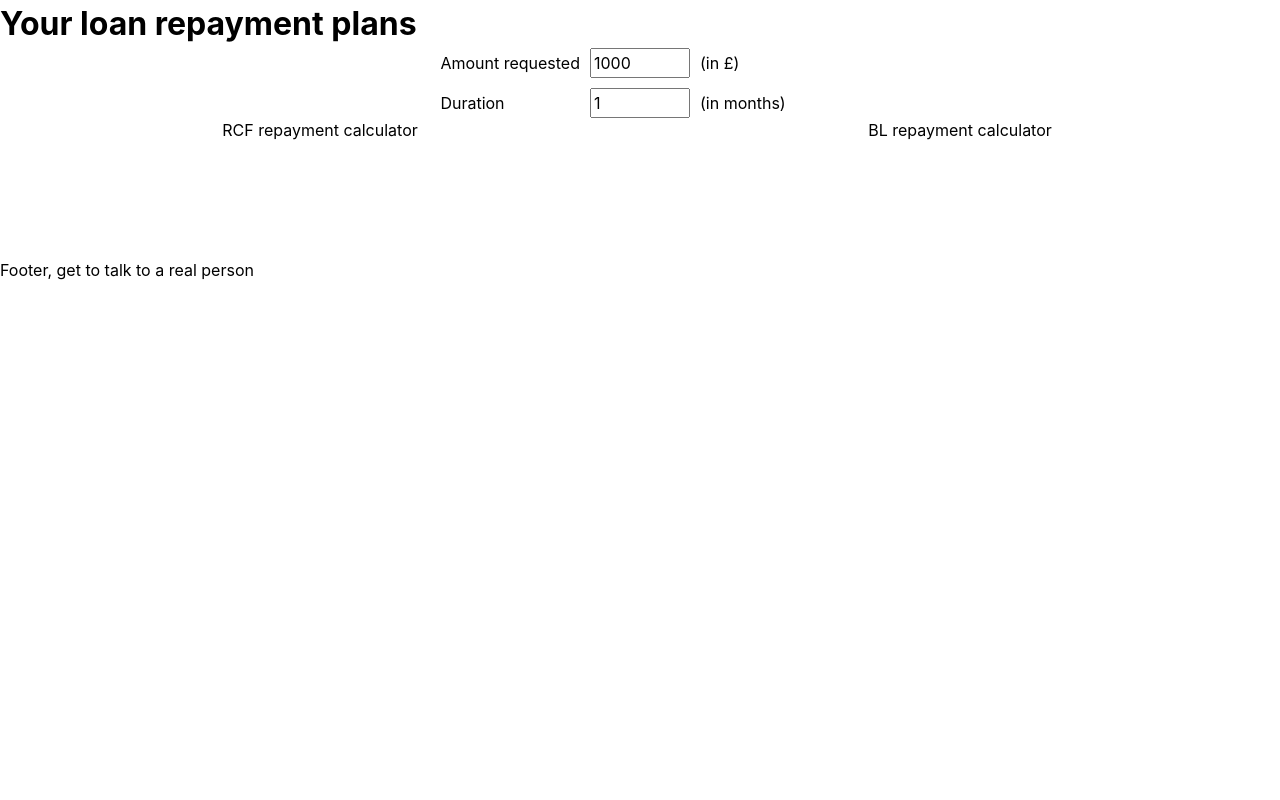
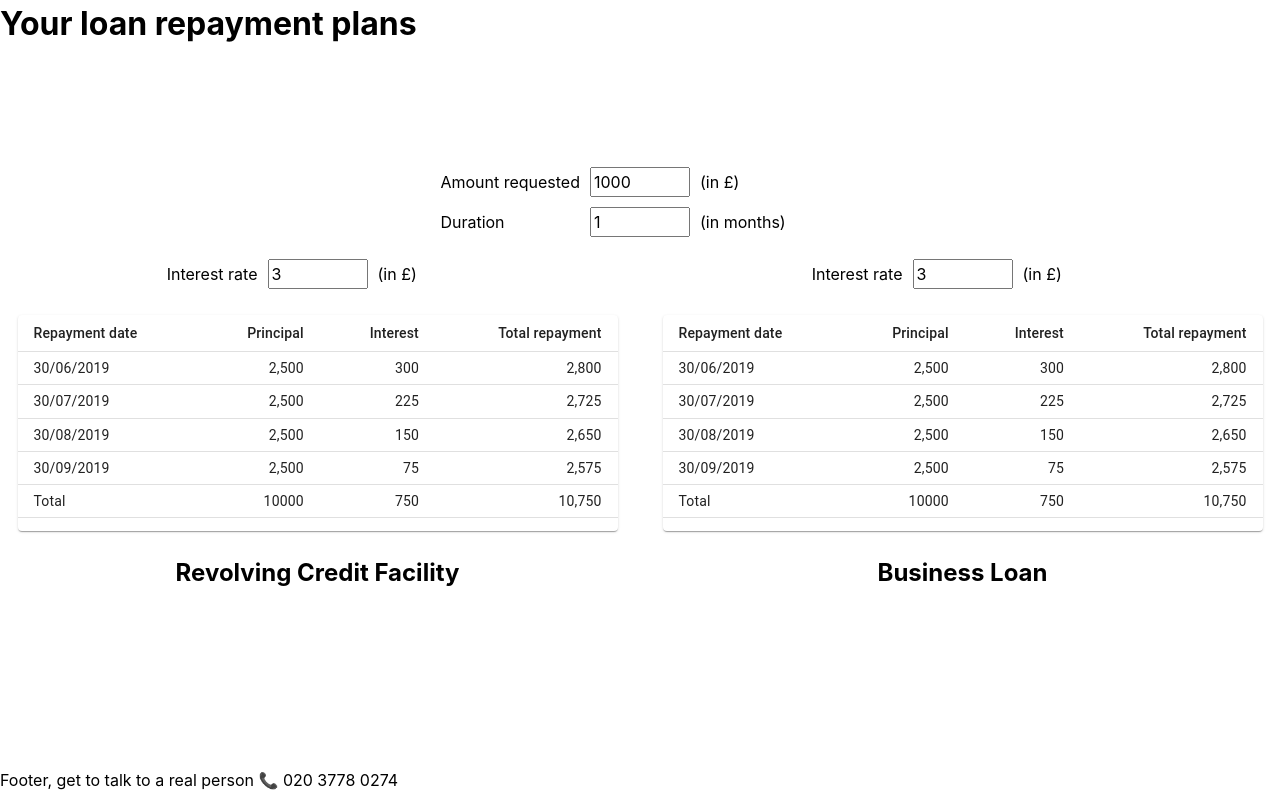
Before and after one commit to HaQadosch/loan-calculator, a React (Create React App) app in the folder calculator/: page / in a window 1280 px wide. Built offline with nearby package versions, Linux system fonts and the light colour scheme; the HTML template or start-up script is replaced by a standard one.

Commit message:
ui: Add layout for the Calculators

```diff
--- a/calculator/src/App.css
+++ b/calculator/src/App.css
@@ -1,12 +1,15 @@
 main {
   display: grid;
-  grid-template-rows: auto 1fr 2fr auto;
+  grid-template-rows: auto 1fr 2fr 1fr;
   grid-template-areas:
     'header header'
     'loan-setting loan-setting'
     'rcf-calculator bl-calculator'
     'footer footer'
   ;
+  gap: 10px;
+  justify-content: stretch;
+  height: 99vh;
 }
 
 header {
@@ -15,6 +18,8 @@ main {
 
 #loan-setting {
   grid-area: loan-setting;
+  justify-content: center;
+  align-content: end;
 }
 
 #rcf-calculator {
@@ -23,3 +28,7 @@ main {
 #bl-calculator {
   grid-area: bl-calculator;
 }
+
+footer {
+  align-self: end;
+}
--- a/calculator/src/App.tsx
+++ b/calculator/src/App.tsx
@@ -1,6 +1,7 @@
 import React from 'react';
 import './App.css';
 import { LoanSetting } from './LoanSetting';
+import { CalculatorRCF, CalculatorBL } from './Calculators';
 
 const App = () => {
   return (
@@ -11,9 +12,9 @@ const App = () => {
         </h1>
       </header>
       <LoanSetting />
-      <article id="rcf-calculator">RCF repayment calculator</article>
-      <article id="bl-calculator">BL repayment calculator</article>
-      <footer>Footer, get to talk to a real person</footer>
+      <CalculatorRCF />
+      <CalculatorBL />
+      <footer>Footer, get to talk to a real person <span role="img" aria-label="phone">📞</span> 020 3778 0274</footer>
     </>
   );
 }
--- /dev/null
+++ b/calculator/src/Calculators.tsx
@@ -0,0 +1,112 @@
+import React from 'react'
+
+import { makeStyles } from '@material-ui/core/styles';
+import Table from '@material-ui/core/Table';
+import TableBody from '@material-ui/core/TableBody';
+import TableCell from '@material-ui/core/TableCell';
+import TableContainer from '@material-ui/core/TableContainer';
+import TableHead from '@material-ui/core/TableHead';
+import TableRow from '@material-ui/core/TableRow';
+import Paper from '@material-ui/core/Paper';
+
+interface ICalculator {
+  premium: number
+  title: string
+}
+
+const Calculator: React.FC<ICalculator> = ({ premium, title }) => {
+  const [rate, setRate] = React.useState(3)
+
+  return (
+    <>
+      <form >
+        <label htmlFor="rate">Interest rate</label>
+        <input type="number"
+          name="rate" id="rate"
+          min="1" max="100"
+          value={ rate } step="1"
+          onChange={ handleRateChange }
+          required
+        />
+        <span>(in £)</span>
+      </form>
+      <DenseTable premium={ premium } />
+      <h2>{ title }</h2>
+    </>
+  )
+
+  function handleRateChange ({ target: { value: rate } }: React.ChangeEvent<HTMLInputElement>) {
+    setRate(Number.parseInt(rate, 10))
+  }
+}
+
+export const CalculatorRCF: React.FC = () => (
+  <article id="rcf-calculator">
+    <Calculator
+      premium={ 0 }
+      title='Revolving Credit Facility'
+    />
+  </article>
+)
+
+export const CalculatorBL: React.FC = () => (
+  <article id="bl-calculator">
+    <Calculator
+      premium={ 10 }
+      title='Business Loan'
+    />
+  </article>
+)
+
+const useStyles = makeStyles({
+  table: {
+    minWidth: 350,
+  },
+});
+
+function createData (name: string, calories: string, fat: string, carbs: string) {
+  return { name, calories, fat, carbs }
+}
+
+const rows = [
+  createData('30/06/2019', '2,500', '300', '2,800'),
+  createData('30/07/2019', '2,500', '225', '2,725'),
+  createData('30/08/2019', '2,500', '150', '2,650'),
+  createData('30/09/2019', '2,500', '75', '2,575'),
+  createData('Total', '10000', '750', '10,750'),
+];
+
+interface IDenseTable {
+  premium: number
+}
+
+function DenseTable ({ premium }: IDenseTable): JSX.Element {
+  const classes = useStyles();
+
+  return (
+    <TableContainer component={ Paper }>
+      <Table className={ classes.table } size="small" aria-label="a dense table">
+        <TableHead>
+          <TableRow>
+            <TableCell>Repayment date</TableCell>
+            <TableCell align="right">Principal</TableCell>
+            <TableCell align="right">Interest</TableCell>
+            <TableCell align="right">Total repayment</TableCell>
+          </TableRow>
+        </TableHead>
+        <TableBody>
+          { rows.map(row => (
+            <TableRow key={ row.name }>
+              <TableCell component="th" scope="row">
+                { row.name }
+              </TableCell>
+              <TableCell align="right">{ row.calories }</TableCell>
+              <TableCell align="right">{ row.fat }</TableCell>
+              <TableCell align="right">{ row.carbs }</TableCell>
+            </TableRow>
+          )) }
+        </TableBody>
+      </Table>
+    </TableContainer>
+  );
+}
--- a/calculator/src/LoanSetting.css
+++ b/calculator/src/LoanSetting.css
@@ -8,7 +8,8 @@ article {
 form {
   display: grid;
   grid-template-columns: 1fr 100px 1fr;
+  grid-template-rows: max-content max-content;
   gap: 10px;
-  justify-content: center;
   align-items: center;
+  align-self: end;
 }
```
Lines whose indentation alone changed are shown as unchanged.
